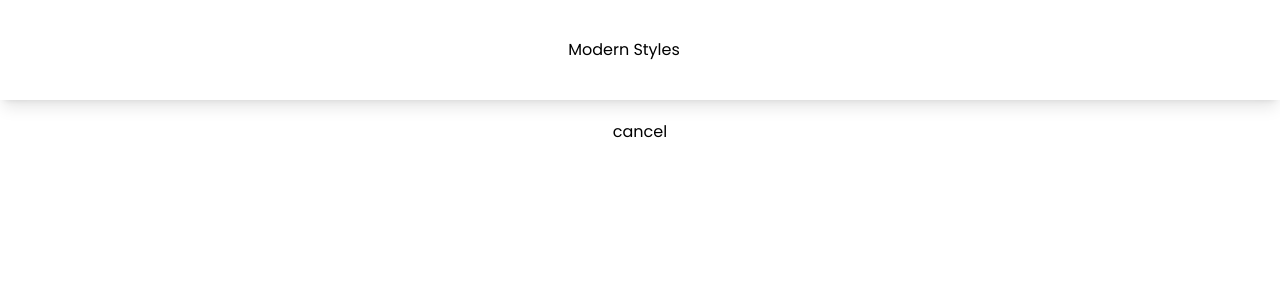
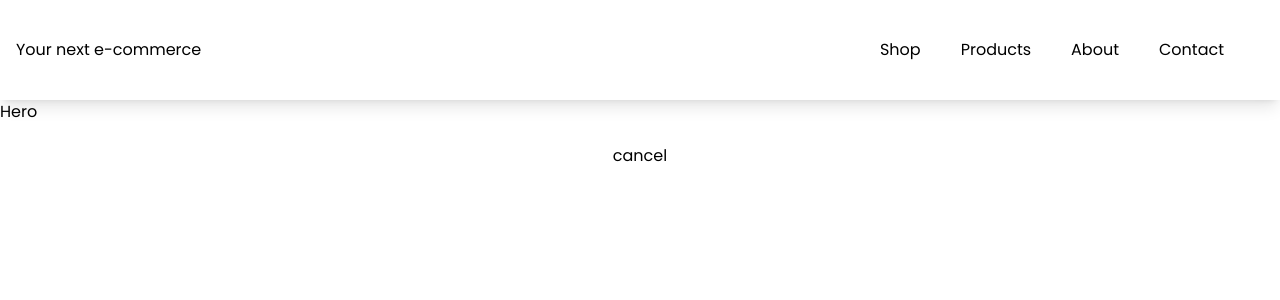
Before and after one commit to Jscorz/Next-Tailwind-E-Store, a Next.js app: page /cancel in a window 1280 px wide. Shown: the top 300 px of the page. Built offline with nearby package versions, Linux system fonts and the light colour scheme.

Commit message:
adjusted navbar spacing and added hero component

```diff
--- a/components/Header.js
+++ b/components/Header.js
@@ -71,7 +71,9 @@ function Header() {
 						{Object.keys(state.products).map((productId, index) => {
 							console.log(product);
 							const prod = state.products[productId];
-              const product = state.prices.find((val) => val.id === productId);
+							const product = state.prices.find(
+								(val) => val.id === productId
+							);
 							console.log(product);
 							return (
 								<div
@@ -79,7 +81,9 @@ function Header() {
 									className='border-l border-solid border-gray-100 text-xs  p-2 flex flex-col gap-3'
 								>
 									<div className='flex items-center justify-between'>
-                    <p className='truncate'>{product.product.name}</p>
+										<p className='truncate'>
+											{product.product.name}
+										</p>
 										<p>${product.unit_amount / 100}</p>
 									</div>
 									<div className='font-extralight flex justify-between items-center'>
@@ -93,7 +97,9 @@ function Header() {
 															className='leading-none scale-75 cursor-pointer'
 															onClick={increment(
 																productId,
-                                state.products[productId]
+																state.products[
+																	productId
+																]
 															)}
 														>
 															<i className='fa-solid fa-chevron-up'></i>
@@ -102,7 +108,9 @@ function Header() {
 															className='leading-none scale-75 cursor-pointer'
 															onClick={decrement(
 																productId,
-                                state.products[productId]
+																state.products[
+																	productId
+																]
 															)}
 														>
 															<i className='fa-solid fa-chevron-down'></i>
@@ -124,15 +132,28 @@ function Header() {
 					</button>
 				</div>
 			)}
-
 			<h1
 				onClick={() => Router.push("/")}
-        className=' flex-1 text-center cursor-pointer select-none transition hover:opacity-50 duration-300'
+				className=' flex-1 text-left  pl-4 cursor-pointer select-none transition hover:opacity-50 duration-300'
 			>
-        Modern Styles
+				Your next e-commerce
 			</h1>
+			<div className='flex justify-between space-x-10'>
+				<h1 className='hidden cursor-pointer select-none transition hover:opacity-50 duration-300 md:block '>
+					Shop
+				</h1>
+				<h1 className='hidden cursor-pointer select-none transition hover:opacity-50 duration-300 md:block '>
+					Products
+				</h1>
+				<h1 className='hidden cursor-pointer select-none transition hover:opacity-50 duration-300 md:block '>
+					About
+				</h1>
+				<h1 className='hidden cursor-pointer select-none transition hover:opacity-50 duration-300 md:block '>
+					Contact
+				</h1>
+			</div>
 			<div onClick={() => setDisplayCheckout(!displayCheckout)}>
-        <i className='fa-solid fa-bag-shopping px-2 py-2 text-xl sm:text-3xl mr-4 transition hover:opacity-60 duration-300 cursor-pointer'></i>
+				<i className='fa-solid fa-bag-shopping pr-4 pl-6 py-2 text-xl sm:text-3xl mr-4 transition hover:opacity-60 duration-300 cursor-pointer'></i>
 			</div>
 		</div>
 	);
--- /dev/null
+++ b/components/Hero.js
@@ -0,0 +1,7 @@
+import React from "react";
+
+function Hero() {
+	return <div>Hero</div>;
+}
+
+export default Hero;
--- a/components/Layout.js
+++ b/components/Layout.js
@@ -1,4 +1,5 @@
 import React from "react";
+import Hero from "./Hero";
 import Header from "./Header";
 import Footer from "./Footer";
 
@@ -7,6 +8,7 @@ function Layout(props) {
 	return (
 		<div className='relative min-h-screen flex flex-col '>
 			<Header />
+			<Hero />
 			<div className='flex flex-col flex-1'>
 				<main className='flex-1 py-5 sm:max-w-2/3 mx-auto flex-wrap '>
 					{children}
--- a/components/PurchaseCard.js
+++ b/components/PurchaseCard.js
@@ -7,7 +7,7 @@ export default function PurchaseCard(props) {
 	return (
 		<div
 			onClick={() => Router.push(`/${price.id}`)}
-			className='w-60 h-100 shadow-md border border-solid border-gray-100 cursor-pointer transition hover:opacity-50 bg-white'
+			className='w-60 h-100 shadow-md border border-solid border-gray-100 cursor-pointer transition hover:opacity-50 hover:shadow-lg bg-white'
 		>
 			{price.product.images && (
 				<div className=''>
--- a/pages/index.js
+++ b/pages/index.js
@@ -45,7 +45,7 @@ export default function Home({ prices }) {
 				<link rel='icon' href='/favicon.ico' />
 			</Head>
 
-			<div className='flex flex-col space-y-10 md:flex-row md:space-y-0 md:space-x-5'>
+			<div className='flex flex-col space-y-4 md:flex-row md:space-y-0 md:space-x-5'>
 				{prices.map((price, index) => {
 					return (
 						<PurchaseCard key={index} price={price}></PurchaseCard>
```
Lines whose indentation alone changed are shown as unchanged.
